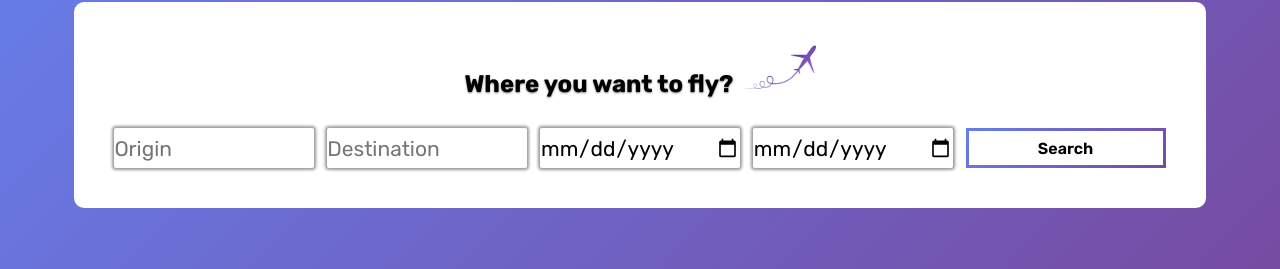
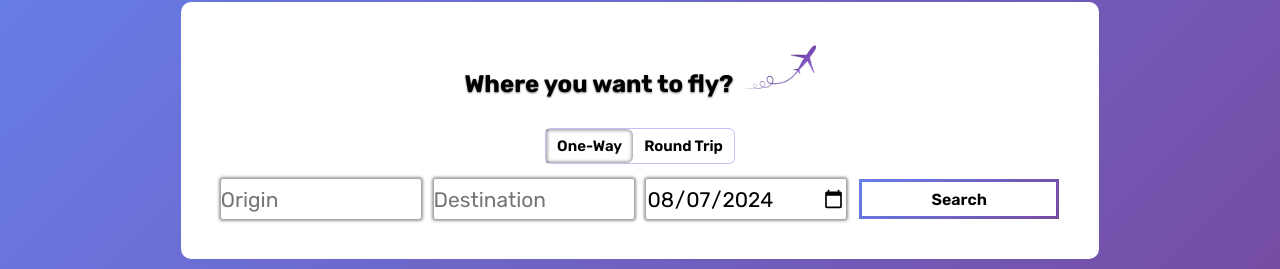
Before and after one commit to HimanshuRaj26198/flight-informative, a Next.js app: page /home in a window 1280 px wide. Shown: the part 129-398 px from the top of the page. Built offline with nearby package versions, Linux system fonts and the light colour scheme; a web font is replaced by a local one.

Commit message:
Added trip type toggle button

```diff
--- a/src/app/_components/SearchForm/Searchorm.module.css
+++ b/src/app/_components/SearchForm/Searchorm.module.css
@@ -111,6 +111,8 @@
 @media screen and (max-width: 465px) {
     .searchForm form {
         gap: 2vh;
+        flex-direction: column;
+
     }
 }
 
@@ -138,3 +140,36 @@
 .airport_city {
     font-size: 0.8rem;
 }
+
+
+.toggle_type {
+    width: 100%;
+    display: flex;
+    justify-content: center;
+    margin-bottom: 15px;
+    border-radius: 6px;
+
+}
+
+.toggle_button {
+    display: flex;
+    border: 0.8px solid rgba(150, 127, 241, 0.5);
+    border-radius: 6px;
+}
+
+.toggle_btn {
+    padding: 8px 11px;
+    cursor: pointer;
+    font-size: 15px;
+    font-weight: 600;
+}
+
+.toggle_btn:nth-child(0) {
+    border-top-left-radius: 6px;
+    border-bottom-left-radius: 6px;
+}
+
+.toggle_btn:nth-child(1) {
+    border-top-right-radius: 6px;
+    border-bottom-right-radius: 6px;
+}
--- a/src/app/_components/SearchForm/page.js
+++ b/src/app/_components/SearchForm/page.js
@@ -18,6 +18,8 @@ const SearchForm = () => {
     const toDate = useRef("");
     const router = useRouter();
     const [loading, setLoading] = useState(false);
+    const [selectedType, setSelectedType] = useState("One-Way");
+    const [tripTypes, setTypes] = useState([{ name: "One-Way", active: true }, { name: "Round Trip", active: false }])
 
 
     const handleSelection = (action, value) => {
@@ -75,7 +77,10 @@ const SearchForm = () => {
 
         };
 
-
+        //setting today Dtae
+        let newDate = new Date();
+        fromDate.current.value = newDate.toISOString().split('T')[0];
+        console.log(newDate, "Current Date");
 
 
 
@@ -135,13 +140,34 @@ const SearchForm = () => {
         }
     }
 
+    const toggleType = (index) => {
+        let arr = tripTypes.map((a, i) => {
+            if (index === i) {
+                a.active = true;
+                setSelectedType(a.name)
+            } else {
+                a.active = false;
+            };
+            return a;
+        });
+        setTypes(arr);
+    }
 
     return <div className={Style.searchform_container} >
         {loading && <Loading />}
+        <div className={Style.toggle_type} >
+            <div className={Style.toggle_button} >
+                {
+                    tripTypes.map((a, i) => {
+                        return <div onClick={() => toggleType(i)} style={{ boxShadow: a.active ? "inset 0px 0px 3px 2px rgba(0, 0, 0, 0.3)" : "" }} className={Style.toggle_btn} > <p>{a.name}</p> </div>
+                    })
+                }
+            </div>
+        </div>
         <div className={Style.searchForm} >
             <form onSubmit={handleSubmit} >
                 <div className={Style.input_container} >
-                    <input value={fromAirportValue && `${fromAirportValue.iata}, ${fromAirportValue.city}, ${fromAirportValue.country}`} onChange={(e) => handleFilter(e, "from")} type="search" placeholder="Origin" />
+                    <input value={fromAirportValue ? `${fromAirportValue.iata}, ${fromAirportValue.city}, ${fromAirportValue.country}` : ""} onChange={(e) => handleFilter(e, "from")} type="search" placeholder="Origin" />
                     {fromSuggestionVisible && <div ref={fromDivRef} className={Style.filtered_list_container} >
                         <ul className={Style.list_container}>
                             {
@@ -165,7 +191,7 @@ const SearchForm = () => {
                     </div>}
                 </div>
                 <div className={Style.input_container} >
-                    <input value={toAirportValue && `${toAirportValue.iata}, ${toAirportValue.city}, ${toAirportValue.country}`} onChange={(e) => handleFilter(e, "to")} type="search" placeholder="Destination" />
+                    <input value={toAirportValue ? `${toAirportValue.iata}, ${toAirportValue.city}, ${toAirportValue.country}` : ""} onChange={(e) => handleFilter(e, "to")} type="search" placeholder="Destination" />
                     {toSuggestionVisible && <div ref={toDivRef} className={Style.filtered_list_container} >
                         <ul className={Style.list_container}>
                             {
@@ -191,11 +217,11 @@ const SearchForm = () => {
                     </div>}
                 </div>
                 <div className={Style.input_container} >
-                    <input ref={fromDate} type="date" placeholder="Date" />
+                    <input ref={fromDate} type="date" />
                 </div>
-                <div className={Style.input_container} >
-                    <input ref={toDate} type="date" placeholder="Date" />
-                </div>
+                {selectedType === "Round Trip" && <div className={Style.input_container} >
+                    <input ref={toDate} type="date" />
+                </div>}
                 <div className={Style.action_container} >
                     <button type="submit" > Search </button>
                 </div>
```
